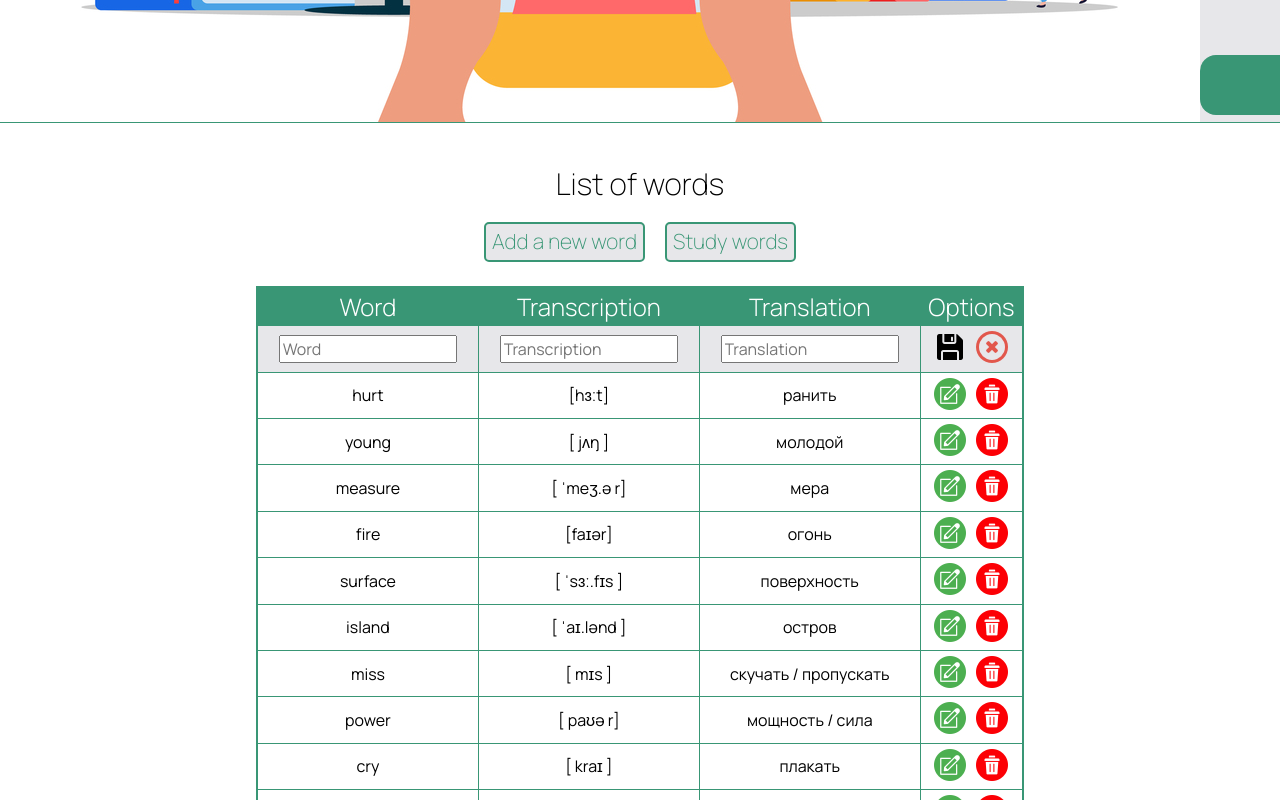
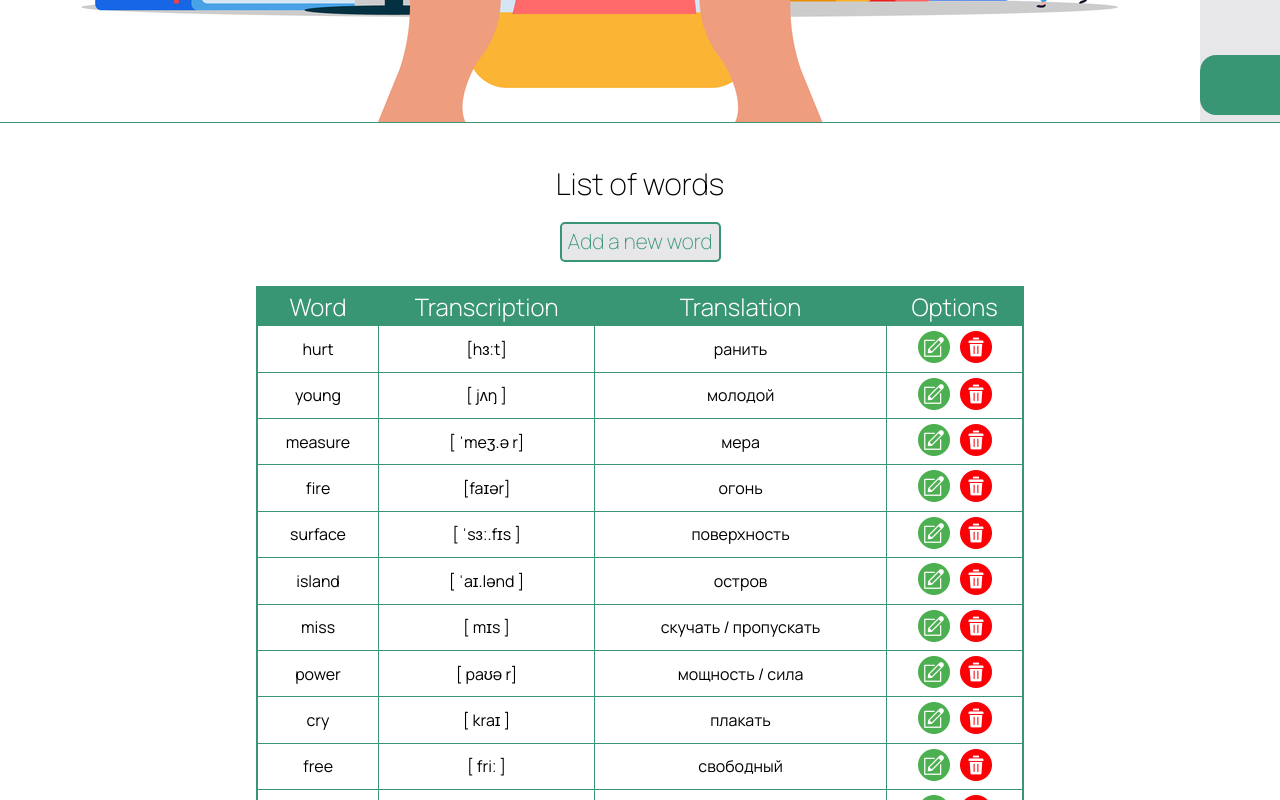
Before and after one commit to Daria29051/React_Learn-Language-App, a React (Create React App) app: page / in a window 1280 px wide. Shown: the part 700-1500 px from the top of the page. Built offline with nearby package versions, Linux system fonts and the light colour scheme.

Commit message:
Table component interaction added to button

```diff
--- a/src/components/Table/Table.jsx
+++ b/src/components/Table/Table.jsx
@@ -1,3 +1,4 @@
+import React from 'react';
 import words from '../../data/words.json'
 import st from './table.module.scss';
 import edit from '../../assets/icons/edit.png';
@@ -7,13 +8,30 @@ import cancel from '../../assets/icons/cancel.png';
 
 
 
-function Table() {
+class Table extends React.Component {
+  constructor(props) {
+    super(props)
+
+    this.state = {
+       visibility : false,
+       pressed : false,
+    };
+    this.handleClick =  this.handleClick.bind(this);
+  }
+
+  handleClick() {
+    this.setState({
+      visibility : !this.state.visibility,
+      pressed :!this.state.pressed,
+    });
+  }
+  render() {
+    if (this.state.visibility) {
   return (
 <div className={st.wordlist}>
 <h1 className={st.wordlist__title} >List of words</h1>
 <div className={st.wordlist__optionButtonsContainer}>
-<button className={st.wordlist__optionButton}>Add a new word</button>
-<button className={st.wordlist__optionButton}>Study words</button>
+<button className={st.wordlist__optionButton} onClick = {this.handleClick}>{this.state.pressed ? "Study words" : "Add a new word"}</button>
 </div>
 <table className={st.wordlist__table}>
 <thead>
@@ -47,6 +65,39 @@ function Table() {
 </table>
 </div>
 );
+} else {
+  return (
+    <div className={st.wordlist}>
+<h1 className={st.wordlist__title} >List of words</h1>
+<div className={st.wordlist__optionButtonsContainer}>
+<button className={st.wordlist__optionButton} onClick = {this.handleClick}>Add a new word</button>
+</div>
+<table className={st.wordlist__table}>
+<thead>
+<tr>
+<th>Word</th>
+<th>Transcription</th>
+<th>Translation</th>
+<th>Options</th>
+</tr>
+</thead>
+<tbody> { words.map((item, index) => (
+    <tr className='wordlist__item' key={index}>
+  <td>{item.english}</td>
+  <td>{item.transcription}</td>
+  <td>{item.russian}</td>
+  <td>
+    <img src={edit} alt="edit" className={st.wordlist__actionIcon} title="Edit"/>
+    <img src={del} alt="delete"className={st.wordlist__actionIcon} title="Delete"/></td>
+</tr>
+))}
+
+</tbody>
+</table>
+</div>
+  )
+}
+}
 }
 
 export default Table;
```
